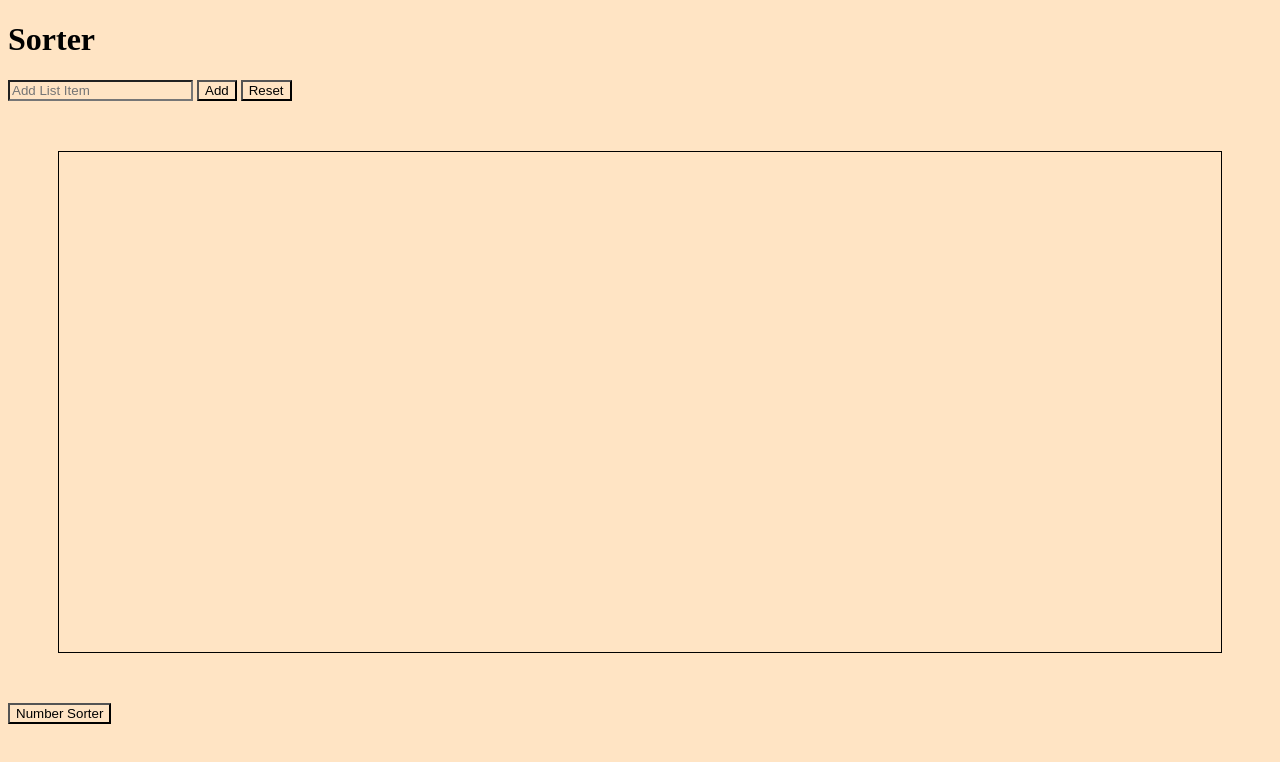
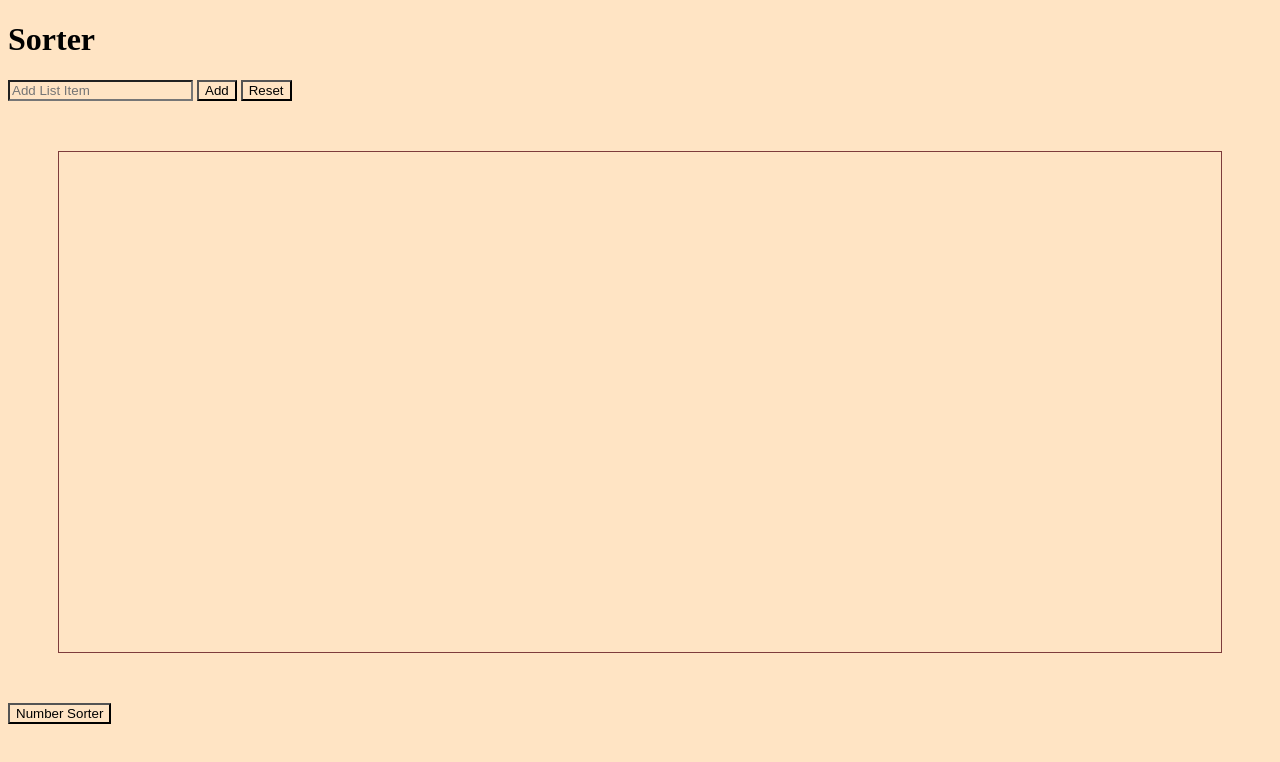
Before and after one commit to Leslie-flo-res/JsSort, a plain HTML site: page index.html in a window 1280 px wide. Drawn offline with Linux system fonts and the light colour scheme.

Commit message:
colorchange

```diff
--- a/styles.css
+++ b/styles.css
@@ -1,24 +1,25 @@
-*{
+* {
     background-color: bisque;
 }
 
-li{
+li {
     list-style: none;
     border-bottom: 1px black solid;
-    margin-right :50%;
+    margin-right: 50%;
     font-size: larger;
 }
 
-#dataSortList{
-    border:black 1px solid;
-    margin:50px 50px;
-    padding:250px 50px;
+#dataSortList {
+    border: rgb(126, 60, 60) 1px solid;
+    margin: 50px 50px;
+    padding: 250px 50px;
     align-items: center;
 
 }
-#btnEnd{
-text-decoration: none;
-  color: black;
+
+#btnEnd {
+    text-decoration: none;
+    color: black;
     display: flex;
     justify-content: flex-end;
 }
```
